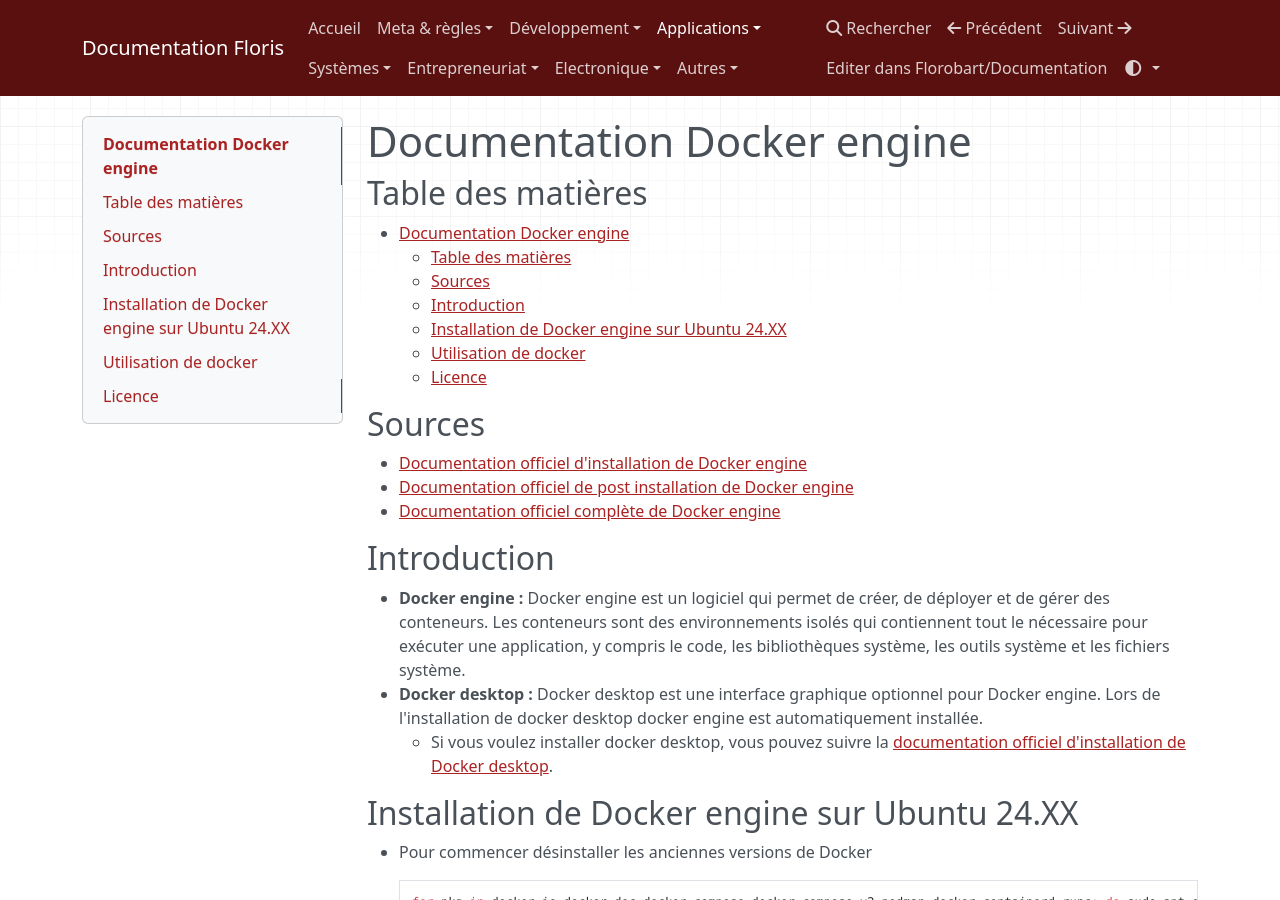
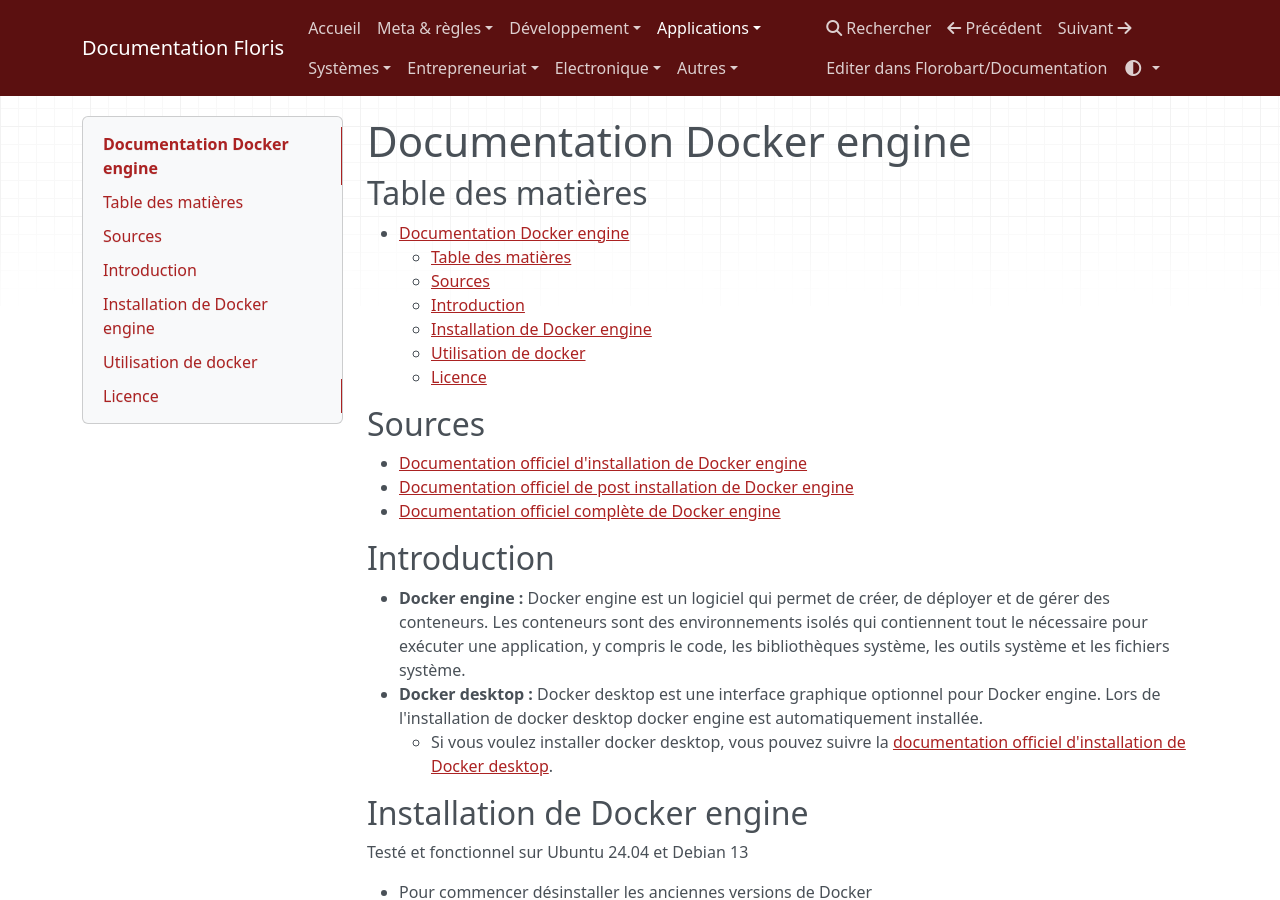
Before and after one commit to FloRobart/Documentations, an MkDocs documentation site: the page built from docs/02_applications/docker_installation.md, in a window 1280 px wide and 900 px high. Built offline with MkDocs 1.6.1, drawn with Linux system fonts in a browser that asks for light colours; nearby versions of some CDN libraries.

Commit message:
fix(docker): Minor update for docker engine doc

```diff
--- a/docs/02_applications/docker_installation.md
+++ b/docs/02_applications/docker_installation.md
@@ -6,7 +6,7 @@
     - [Table des matières](#table-des-matières)
     - [Sources](#sources)
     - [Introduction](#introduction)
-    - [Installation de Docker engine sur Ubuntu 24.XX](#installation-de-docker-engine-sur-ubuntu-24xx)
+    - [Installation de Docker engine](#installation-de-docker-engine)
     - [Utilisation de docker](#utilisation-de-docker)
     - [Licence](#licence)
 
@@ -22,7 +22,9 @@
 - **Docker desktop :** Docker desktop est une interface graphique optionnel pour Docker engine. Lors de l'installation de docker desktop docker engine est automatiquement installée.
     - Si vous voulez installer docker desktop, vous pouvez suivre la [documentation officiel d'installation de Docker desktop](https://docs.docker.com/desktop/setup/install/linux/).
 
-## Installation de Docker engine sur Ubuntu 24.XX
+## Installation de Docker engine
+
+Testé et fonctionnel sur Ubuntu 24.04 et Debian 13
 
 - Pour commencer désinstaller les anciennes versions de Docker
 
```
